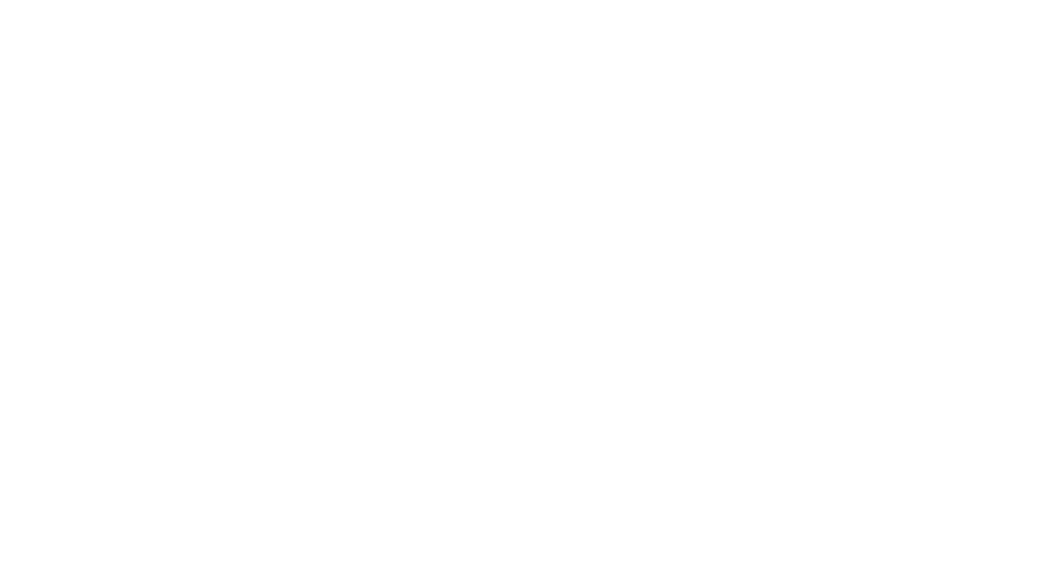
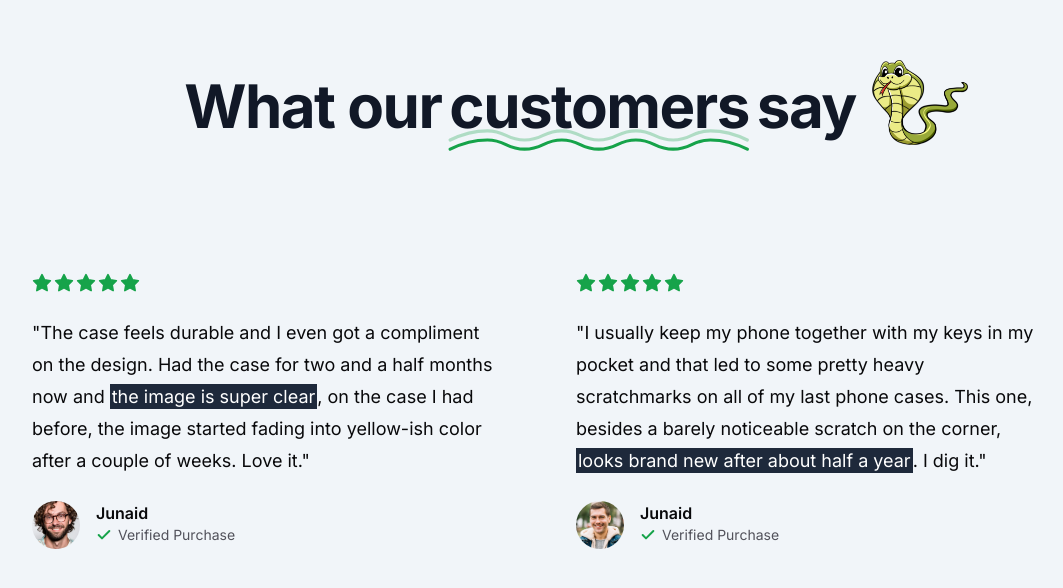
Before and after one commit to junaidsyed-1/casecobra, a Next.js app: page / in a window 1280 px wide. Shown: the part 1074-1662 px from the top of the page, without its empty margins (64-1127 px from the left). Before the commit the page ends 1038 px from the top, so only its background shows below. Built offline with nearby package versions, Linux system fonts and the light colour scheme; no server answers.

Commit message:
Completed testimonials

```diff
--- a/src/app/page.tsx
+++ b/src/app/page.tsx
@@ -1,4 +1,5 @@
 import CustomPhone from "@/components/CustomPhone";
+import { Icons } from "@/components/Icons";
 import MaxWidthWrapper from "@/components/MaxWidthWrapper";
 import { Check, Star } from "lucide-react";
 import Image from "next/image";
@@ -120,6 +121,107 @@
           </div>
         </MaxWidthWrapper>
       </section>
+
+      {/* Value proposition section */}
+
+      <section className="bg-slate-100 py-24">
+        <MaxWidthWrapper className="flex flex-col items-center gap-16 sm:gap-32">
+          <div className="flex flex-col lg:flex-row items-center gap-4">
+            <h2 className="order-1 mt-2 tracking-tight text-center text-balance !leading-tight font-bold text-5xl md:text-6xl text-gray-900">
+              What our
+              <span className="relative px-2">
+                customers
+                <Icons.underline className="hidden sm:block pointer-events-none absolute inset-x-0 -bottom-6 text-green-600" />
+              </span>
+              say
+            </h2>
+            <Image
+              src="/snake-2.png"
+              width={100}
+              height={100}
+              alt="logo"
+              className="w-24 order-0 lg:order-2"
+            />
+          </div>
+
+          <div className="mx-auto grid max-w-2xl grid-cols-1 px-4 lg:mx-0 lg:max-w-none lg:grid-cols-2 gap-y-16">
+            <div className="flex flex-auto flex-col gap-4 lg:pr-8 xl:pr-20">
+              <div className="flex gap-0.5 mb-2">
+                <Star className="h-5 w-5 text-green-600 fill-green-600" />
+                <Star className="h-5 w-5 text-green-600 fill-green-600" />
+                <Star className="h-5 w-5 text-green-600 fill-green-600" />
+                <Star className="h-5 w-5 text-green-600 fill-green-600" />
+                <Star className="h-5 w-5 text-green-600 fill-green-600" />
+              </div>
+              <div className="text-lg leading-8">
+                <p>
+                  "The case feels durable and I even got a compliment on the
+                  design. Had the case for two and a half months now and{" "}
+                  <span className="p-0.5 bg-slate-800 text-white">
+                    the image is super clear
+                  </span>
+                  , on the case I had before, the image started fading into
+                  yellow-ish color after a couple of weeks. Love it."
+                </p>
+              </div>
+              <div className="flex gap-4 mt-2">
+                <Image
+                  alt="user-image"
+                  src="/users/user-1.png"
+                  width={100}
+                  height={100}
+                  className="rounded-full h-12 w-12 object-cover"
+                />
+                <div className="flex flex-col">
+                  <p className="font-semibold">Junaid</p>
+                  <div className="flex gap-1.5 items-center text-zinc-600">
+                    <Check className="h-4 w-4 stroke-[3px] text-green-600" />
+                    <p className="text-sm">Verified Purchase</p>
+                  </div>
+                </div>
+              </div>
+            </div>
+            {/* second user review */}
+            <div className="flex flex-auto flex-col gap-4 lg:pr-8 xl:pr-20">
+              <div className="flex gap-0.5 mb-2">
+                <Star className="h-5 w-5 text-green-600 fill-green-600" />
+                <Star className="h-5 w-5 text-green-600 fill-green-600" />
+                <Star className="h-5 w-5 text-green-600 fill-green-600" />
+                <Star className="h-5 w-5 text-green-600 fill-green-600" />
+                <Star className="h-5 w-5 text-green-600 fill-green-600" />
+              </div>
+              <div className="text-lg leading-8">
+                <p>
+                  "I usually keep my phone together with my keys in my pocket
+                  and that led to some pretty heavy scratchmarks on all of my
+                  last phone cases. This one, besides a barely noticeable
+                  scratch on the corner,{" "}
+                  <span className="p-0.5 bg-slate-800 text-white">
+                    looks brand new after about half a year
+                  </span>
+                  . I dig it."
+                </p>
+              </div>
+              <div className="flex gap-4 mt-2">
+                <Image
+                  alt="user-image"
+                  src="/users/user-4.jpg"
+                  width={100}
+                  height={100}
+                  className="rounded-full h-12 w-12 object-cover"
+                />
+                <div className="flex flex-col">
+                  <p className="font-semibold">Junaid</p>
+                  <div className="flex gap-1.5 items-center text-zinc-600">
+                    <Check className="h-4 w-4 stroke-[3px] text-green-600" />
+                    <p className="text-sm">Verified Purchase</p>
+                  </div>
+                </div>
+              </div>
+            </div>
+          </div>
+        </MaxWidthWrapper>
+      </section>
     </div>
   );
 }
--- /dev/null
+++ b/src/components/Icons.tsx
@@ -0,0 +1,22 @@
+import { LucideProps } from "lucide-react";
+
+export const Icons = {
+  underline: (props: LucideProps) => (
+    <svg {...props} viewBox="0 0 687 155">
+      <g
+        stroke="currentColor"
+        strokeWidth="7"
+        fill="none"
+        fill-rule="evenodd"
+        strokeLinecap="round"
+        strokeLinejoin="round"
+      >
+        <path
+          d="M20 98c27-13.3333333 54-20 81-20 40.5 0 40.5 20 81 20s40.626917-20 81-20 40.123083 20 80.5 20 40.5-20 81-20 40.5 20 81 20 40.626917-20 81-20c26.915389 0 53.748722 6.6666667 80.5 20"
+          opacity=".3"
+        ></path>
+        <path d="M20 118c27-13.3333333 54-20 81-20 40.5 0 40.5 20 81 20s40.626917-20 81-20 40.123083 20 80.5 20 40.5-20 81-20 40.5 20 81 20 40.626917-20 81-20c26.915389 0 53.748722 6.6666667 80.5 20"></path>
+      </g>
+    </svg>
+  ),
+};
--- a/src/components/Navbar.tsx
+++ b/src/components/Navbar.tsx
@@ -2,11 +2,12 @@
 import MaxWidthWrapper from "./MaxWidthWrapper";
 import { buttonVariants } from "./ui/button";
 import { ArrowRight } from "lucide-react";
-import { RegisterLink } from "@kinde-oss/kinde-auth-nextjs";
+import { getKindeServerSession } from "@kinde-oss/kinde-auth-nextjs/server";
 
-const Navbar = () => {
-  const user = undefined;
-  const isAdmin = undefined;
+const Navbar = async () => {
+  const { getUser } = getKindeServerSession();
+  const user = await getUser();
+  const isAdmin = user?.email === process.env.ADMIN_EMAIL;
   return (
     <nav className="sticky z-[100] h-14 inset-x-0 top-0 w-full border-b border-gray-200 bg-white/75 backdrop-blur-lg transition-all">
       <MaxWidthWrapper>
```
